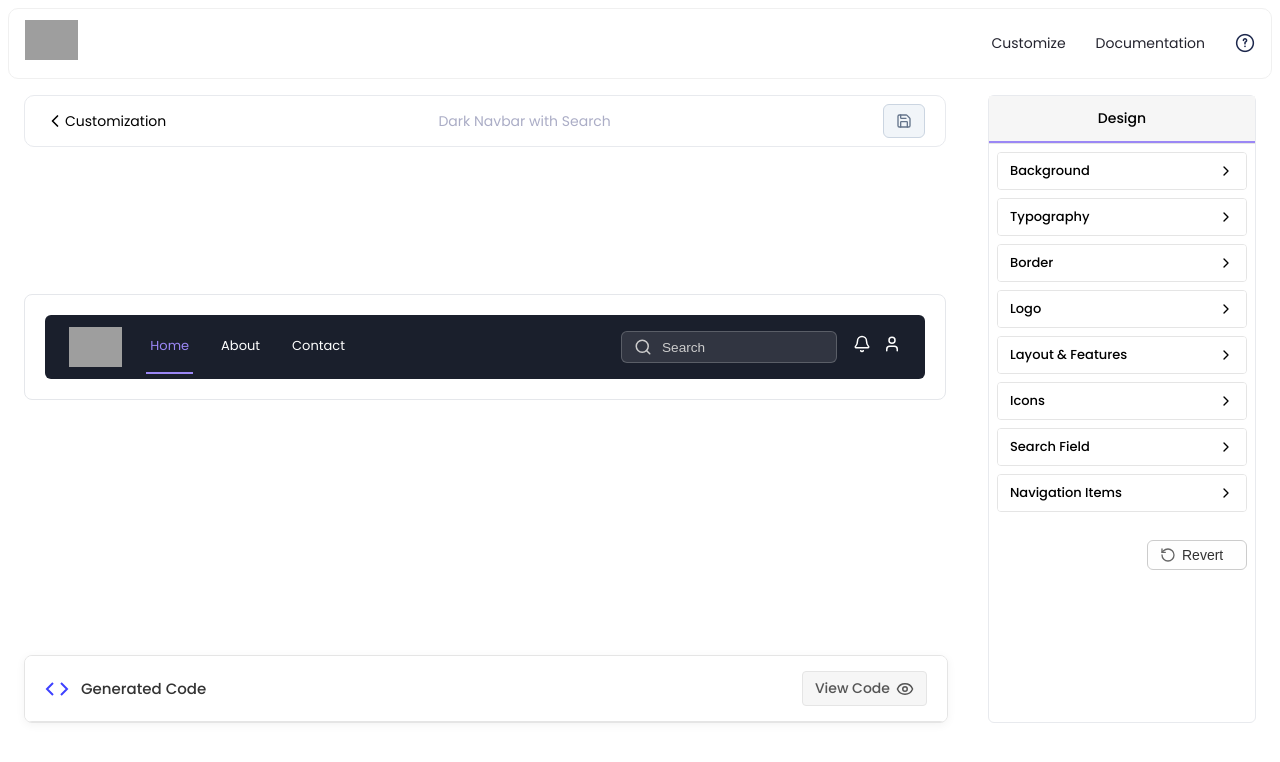
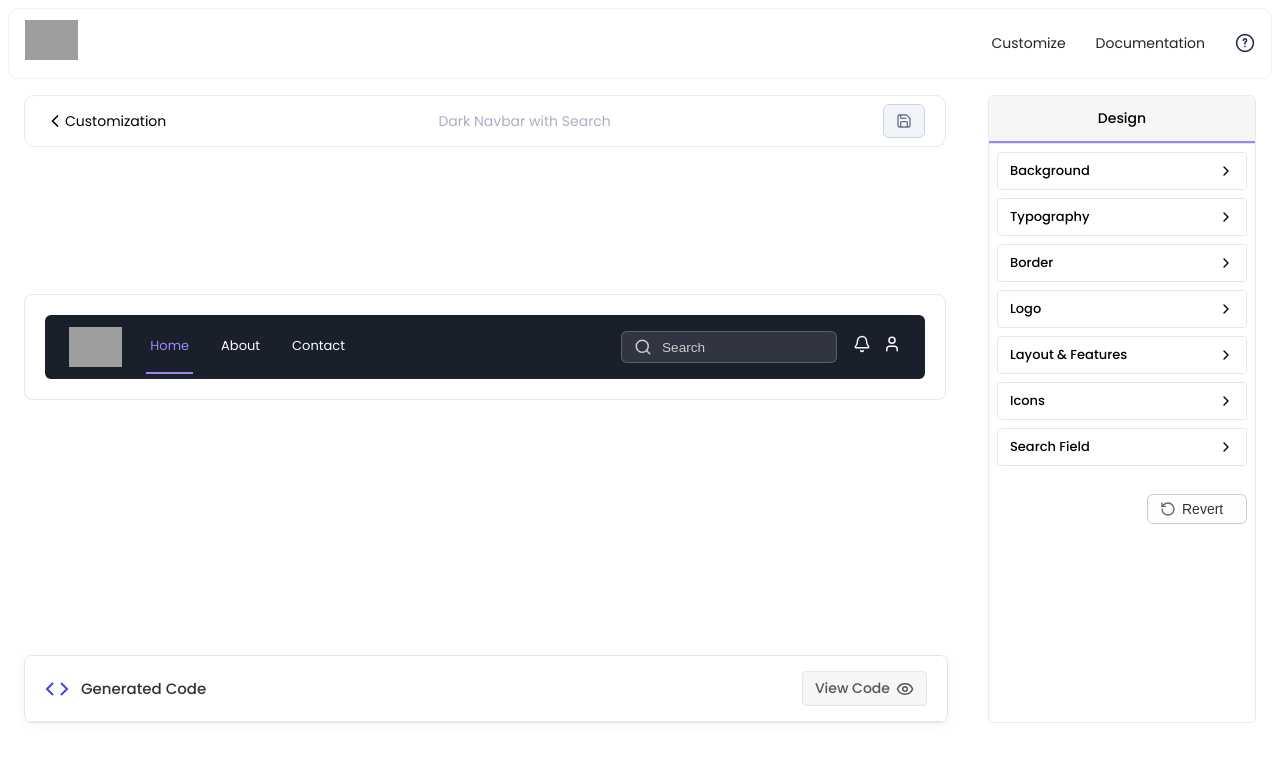
Before and after one commit to srimali12345/UI-Components-Library, a React app: page /customize-navbar/1 in a window 1280 px wide. Shown: the top 762 px of the page. Built offline with nearby package versions, Linux system fonts and the light colour scheme; grey boxes are pictures that could not be loaded.

Commit message:
navigation item editor removed

```diff
--- a/src/components/Navbar/NavbarToolBox.js
+++ b/src/components/Navbar/NavbarToolBox.js
@@ -625,27 +625,7 @@ const NavbarToolBox = ({
 
 
         {/* Navigation Section */}
-        <div className="collapsible-section">
-          <div className="section-header" onClick={() => toggle("navItem")}>
-            <span>Navigation Items</span>
-            {expandedSections.navItem ? (
-              <ChevronDown size={16} />
-            ) : (
-              <ChevronRight size={16} />
-            )}
-          </div>
-          {expandedSections.navItem && (
-            <div className="section-content">
-              <NavItemEditor
-                navItems={navItems}
-                onAdd={onAddNavItem}
-                onUpdate={onUpdateNavItem}
-                onDelete={onDeleteNavItem}
-                onSetActive={onSetActiveItem}
-              />
-            </div>
-          )}
-        </div>
+
 
         <div className="revert-section">
           <button
```
